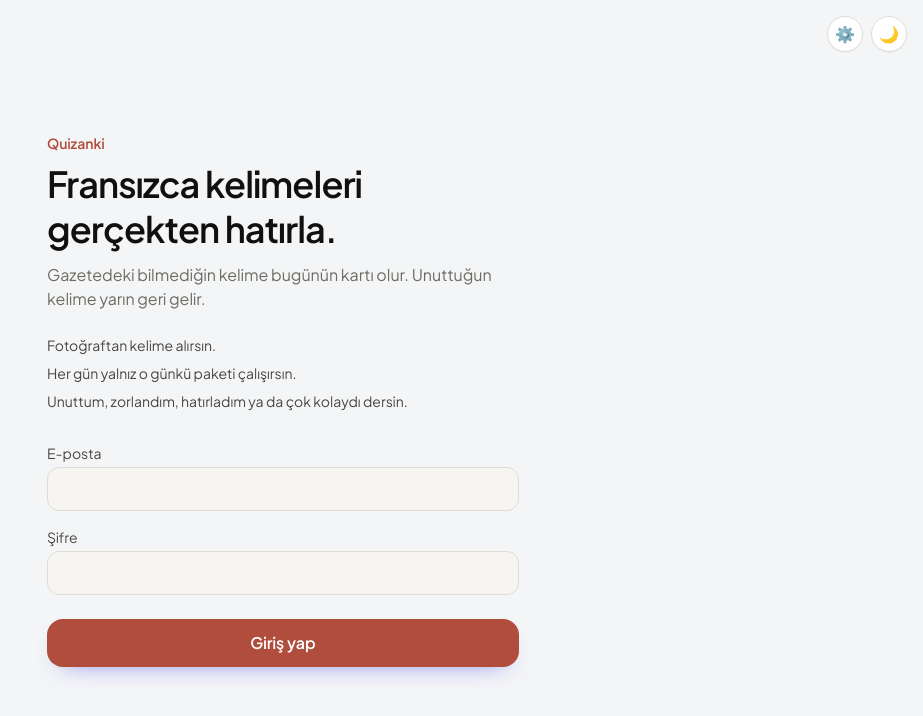
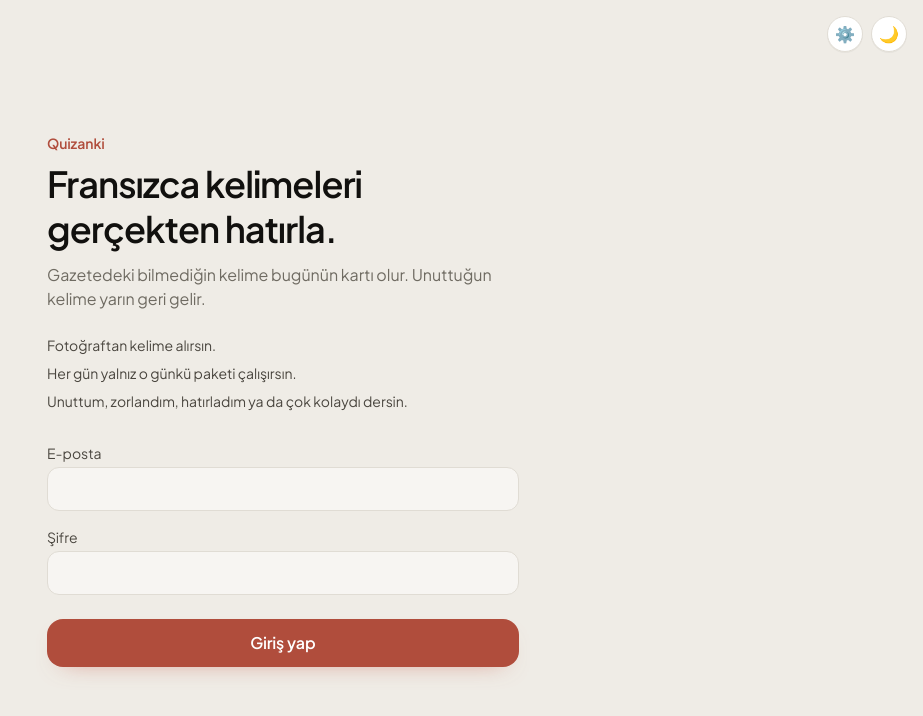
Before and after one commit to demirogluali4017-design/quizanki, a Next.js app: page /login in a window 1280 px wide. Shown: the top 716 px of the page, without its empty margins (357-1280 px from the left). Built offline with nearby package versions, Linux system fonts and the light colour scheme; no server answers.

Commit message:
Terracotta theme: cream newsprint background, terracotta focus and selection

```diff
--- a/app/globals.css
+++ b/app/globals.css
@@ -18,13 +18,13 @@ body {
 
 @layer base {
   body {
-    background-color: #f4f5f7;
-    color: #11151e;
+    background-color: #efece6;
+    color: #1c1915;
   }
 
   .dark body {
-    background-color: #0b0e14;
-    color: #f4f5f7;
+    background-color: #0b0b0c;
+    color: #efece6;
   }
 }
 
@@ -41,8 +41,8 @@ main {
 }
 
 ::selection {
-  background: #c6cdff;
-  color: #1e1b4b;
+  background: #e8d0cc;
+  color: #4d221b;
 }
 
 button:not(:disabled),
@@ -51,25 +51,25 @@ button:not(:disabled),
 }
 
 :focus-visible {
-  outline: 2px solid #4f46e5;
+  outline: 2px solid #c45c4a;
   outline-offset: 2px;
 }
 
 .shadow-sm {
   box-shadow:
-    0 1px 0 rgba(20, 18, 16, 0.04),
-    0 16px 34px -22px rgba(20, 18, 16, 0.38);
+    0 1px 0 rgba(28, 25, 21, 0.04),
+    0 16px 34px -22px rgba(28, 25, 21, 0.28);
 }
 
 .shadow-md,
 .shadow-xl {
   box-shadow:
-    0 1px 0 rgba(20, 18, 16, 0.05),
-    0 28px 50px -28px rgba(20, 18, 16, 0.42);
+    0 1px 0 rgba(28, 25, 21, 0.05),
+    0 28px 50px -28px rgba(28, 25, 21, 0.32);
 }
 
 .bg-indigo-600 {
-  box-shadow: 0 10px 24px -16px rgba(79, 70, 229, 0.9);
+  box-shadow: 0 10px 24px -16px rgba(196, 92, 74, 0.7);
 }
 
 @media (prefers-reduced-motion: reduce) {
```
